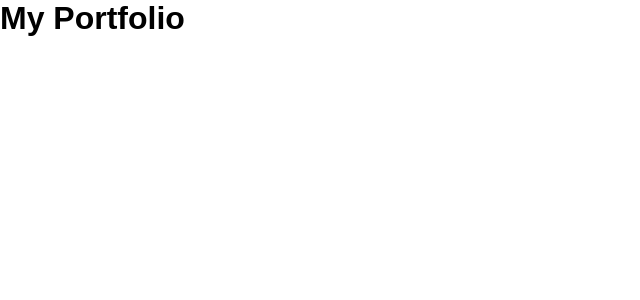
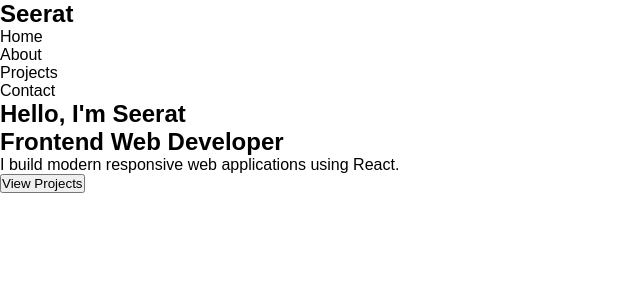
Before and after one commit to seeratfatimaworks-blip/Portfolio-Project, a React (Vite) app: page / in a window 1280 px wide. Shown: the top 300 px of the page, without its empty margins (0-640 px from the left). Built offline with nearby package versions, Linux system fonts and the light colour scheme.

Commit message:
Navbar and Home Page created

```diff
--- a/src/App.jsx
+++ b/src/App.jsx
@@ -1,7 +1,11 @@
+import Navbar from "./components/Navbar";
+import Home from "./pages/Home";
+
 function App() {
   return (
     <div>
-      <h1>My Portfolio</h1>
+      <Navbar />
+      <Home />
     </div>
   );
 }
--- /dev/null
+++ b/src/components/Navbar.jsx
@@ -0,0 +1,15 @@
+function Navbar() {
+  return (
+    <nav className="navbar">
+      <h2 className="logo">Seerat</h2>
+      <ul className="nav-links">
+        <li>Home</li>
+        <li>About</li>
+        <li>Projects</li>
+        <li>Contact</li>
+        </ul>
+    </nav>
+  )
+}
+
+export default Navbar;
--- /dev/null
+++ b/src/pages/Home.jsx
@@ -0,0 +1,14 @@
+function Home() {
+  return (
+    <section className="hero">
+      <div className="hero-text">
+        <h1>Hello, I'm Seerat</h1>
+        <h2>Frontend Web Developer</h2>
+        <p>I build modern responsive web applications using React.</p>
+        <button>View Projects</button>
+      </div>
+    </section>
+  );
+}
+
+export default Home;
```
